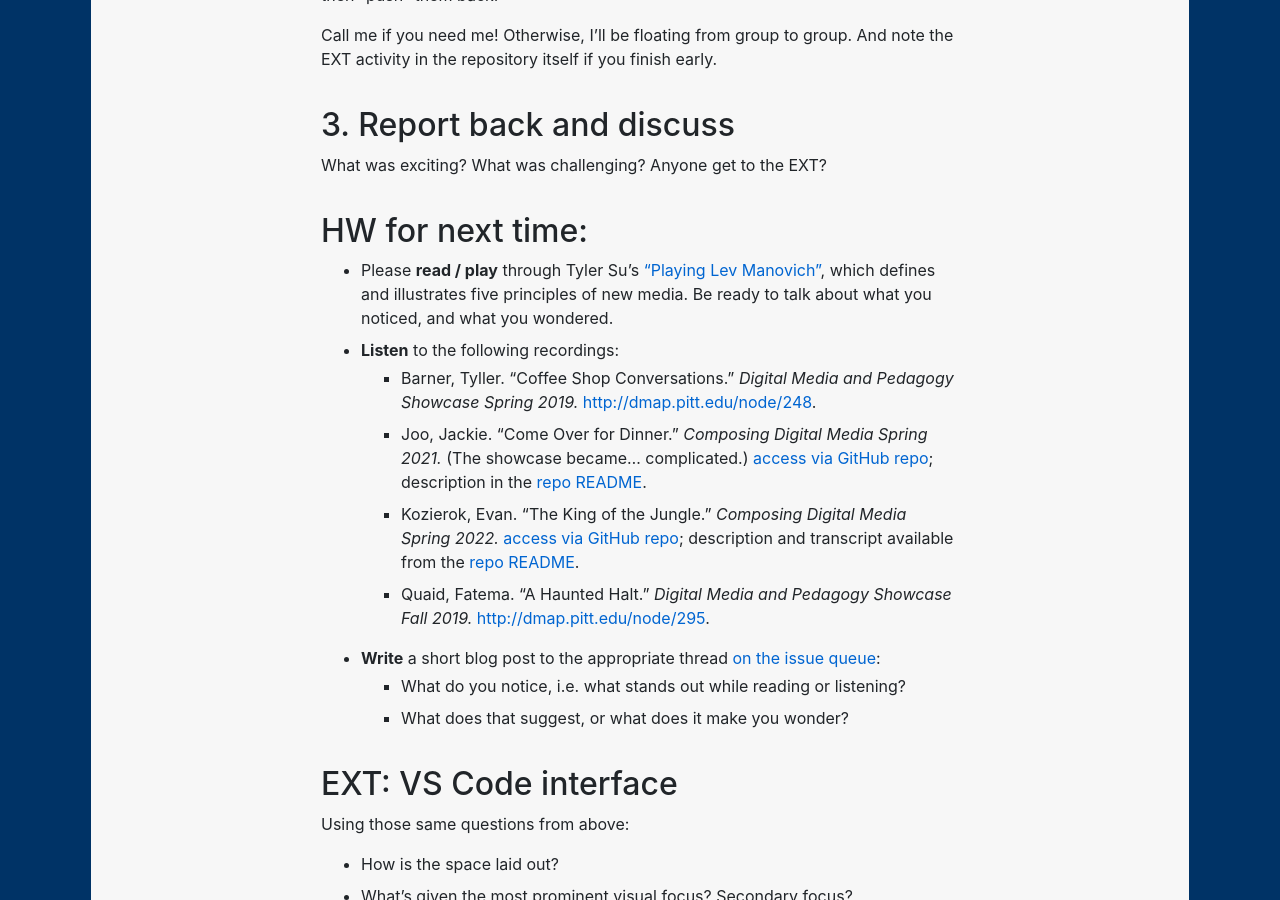
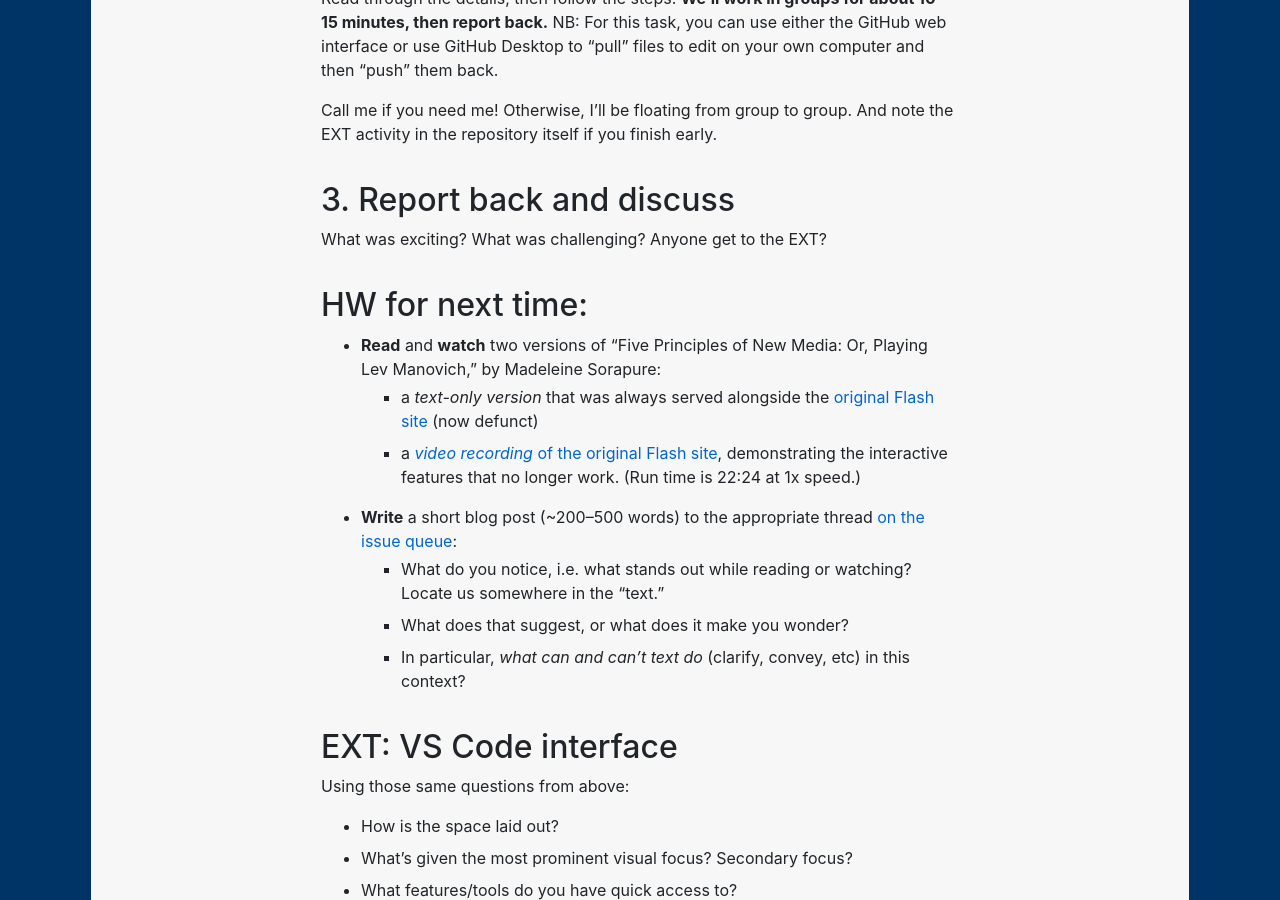
Before and after one commit to benmiller314/cdm2025spring, a Jekyll site: the page built from plans/lesson-02.md, in a window 1280 px wide and 900 px high, scrolled down 3234 px. Built offline with Jekyll 4.4.1, drawn with Linux system fonts in a browser that asks for light colours; our own code applies the rules of GitHub Pages for plain Markdown files; some of the changed text lies outside the part shown.

Commit message:
start with 2023's lesson-02
though some of it (example audio narratives) has to move into lesson-03, because of how the weekends fall

```diff
--- a/old-plans/lesson-02.md
+++ b/plans/lesson-02.md
@@ -3,16 +3,20 @@
 
 <!--  BEN: Set up (Zoom breakout) groups ahead of time! -->
 
-
-**Texts to have read:**
-
-* The [syllabus](/{{site.course.base_url}}uploads) and [related Canvas modules]({{site.canvas_url}}/modules)
-
-**Work to have achieved:**
-
-* Respond to the [Tech Comfort Survey](http://bit.ly/cdm2021survey)
-* Post to the main course [issue queue]({{site.github.issues_url}}/1), introducing yourself to classmates (and whoever stumbles upon it)
-* Download and install [GitHub Desktop](https://desktop.github.com) and [VSCode](https://code.visualstudio.com) (or your syntax-ready editor of choice)
+<section class="prereqs">
+    <details open><summary><strong>Texts to have read</strong></summary>
+        <ul>
+            <li><a href="/{{site.course.base_url}}uploads">the syllabus</a> and <a href="{{site.canvas_url}}/modules">related Canvas modules</a></li>
+        </ul>
+    </details>
+    <details open><summary><strong>Work to have achieved</strong></summary>
+        <ul>
+            <li>Respond to the <a href="https://bit.ly/cdm2021survey">Tech Comfort Survey</a></li>
+            <li>Post to the main course <a href="{{site.github.issues_url}}/1">issue queue</a>, introducing yourself to classmates (and whoever stumbles upon it)</li>
+            <li>Download and install <a href="https://desktop.github.com">GitHub Desktop</a> and <a href="https://code.visualstudio.com">VSCode</a> (or <a href="https://pulsar-edit.dev">Pulsar</a> or another syntax-ready text editor)</li>
+        </ul>
+    </details>
+</section> <!-- /.prereqs -->
 
 
 ## Plan for the Day
@@ -107,18 +111,14 @@ What was exciting? What was challenging? Anyone get to the EXT?
 
 ## HW for next time:
 
-* Please **read / play** through Tyler Su's ["Playing Lev Manovich"](https://tylersu.github.io/o/), which defines and illustrates five principles of new media. Be ready to talk about what you noticed, and what you wondered.
-* **Listen** to the following recordings:
-<!-- update each time with examples from this class where possible -->
-  - Barner, Tyller. "Coffee Shop Conversations." *Digital Media and Pedagogy Showcase Spring 2019.* [http://dmap.pitt.edu/node/248](http://dmap.pitt.edu/node/248).
-  - Joo, Jackie. "Come Over for Dinner." *Composing Digital Media Spring 2021.* (The showcase became... complicated.) [access via GitHub repo](https://github.com/jackie216/soundscape2021spring/blob/master/Come-Over-For-Dinner-final.mp3?raw=true); description in the [repo README](https://github.com/jackie216/soundscape2021spring/blob/master/README.md).
-  - Kozierok, Evan. "The King of the Jungle." *Composing Digital Media Spring 2022.* [access via GitHub repo](https://github.com/evankozierok/soundscape2022spring); description and transcript available from the [repo README](https://github.com/evankozierok/soundscape2022spring#readme).
-  - Quaid, Fatema. "A Haunted Halt." *Digital Media and Pedagogy Showcase Fall 2019.* [http://dmap.pitt.edu/node/295](http://dmap.pitt.edu/node/295).
+* **Read** and **watch** two versions of "Five Principles of New Media: Or, Playing Lev Manovich," by Madeleine Sorapure:
+    - a _text-only version_ that was always served alongside the [original Flash site](https://kairos.technorhetoric.net/8.2/binder2.html?coverweb/sorapure/index.htm) (now defunct)
+    - a [_video recording_ of the original Flash site](https://sorapure.net/five.mp4), demonstrating the interactive features that no longer work. (Run time is 22:24 at 1x speed.)
 
-
-* **Write** a short blog post to the appropriate thread [on the issue queue]({{site.github.issues_url}}):
-    - What do you notice, i.e. what stands out while reading or listening?
+* **Write** a short blog post (~200–500 words) to the appropriate thread [on the issue queue]({{site.github.issues_url}}):
+    - What do you notice, i.e. what stands out while reading or watching? Locate us somewhere in the "text."
     - What does that suggest, or what does it make you wonder?
+    - In particular, _what can and can't text do_ (clarify, convey, etc) in this context?
 
 
 
```
Also changed, not shown: other parts of plans/lesson-02.md (+7 -7 lines), old-plans/lesson-03.md (+15 -6 lines).
